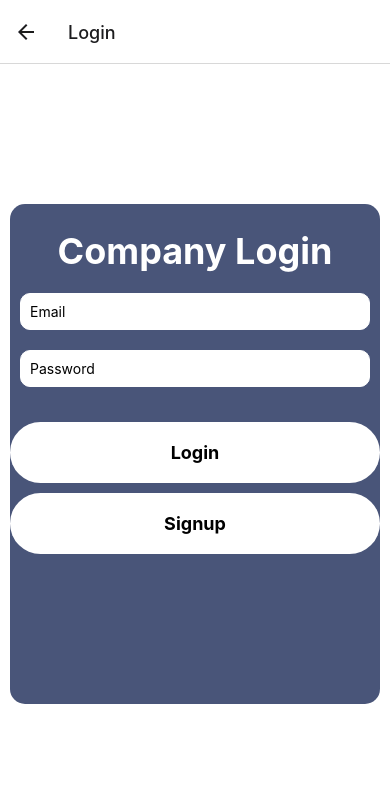
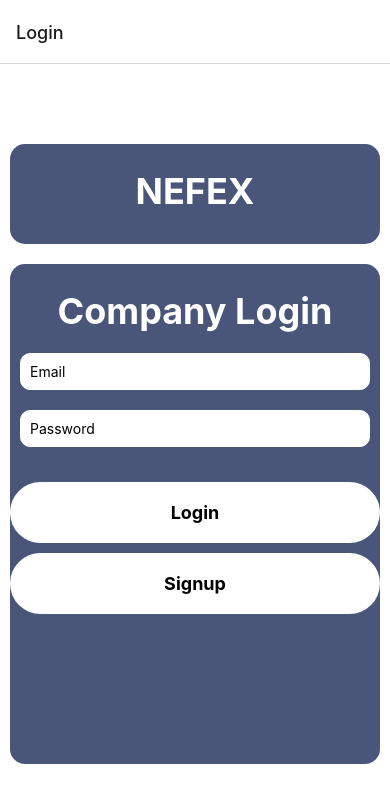
Before and after one commit to Esrefylmz/ENS492Mobile, a React Native app: screen /Login in a window 390 px wide. Shown: the top 802 px of the page. Built offline with nearby package versions, Linux system fonts and the light colour scheme.

Commit message:
Login Page NEFEX header added

```diff
--- a/App.tsx
+++ b/App.tsx
@@ -15,7 +15,7 @@ const Stack = createStackNavigator();
 export default function App() {
   return (
     <NavigationContainer>
-      <Stack.Navigator initialRouteName="Home">
+      <Stack.Navigator initialRouteName="Login">
         <Stack.Screen name="Login" component={LoginPage} />
         <Stack.Screen name="Home" component={HomePage} />
         <Stack.Screen name="New Device" component={NewDevicePage} />
--- a/pages/LoginPage.js
+++ b/pages/LoginPage.js
@@ -15,6 +15,9 @@ function LoginPage({ navigation }) {
     <>
       <StatusBar />
       <View style={styles.mainContainer}>
+      <View style={styles.headerContainer}>
+          <Header headerText={"NEFEX"} />
+      </View>
         <View style={styles.bodyContainer}>
           <Header headerText={"Company Login"} />
           <Input placeholder={"Email"} />
@@ -50,6 +53,14 @@ const styles = StyleSheet.create({
     backgroundColor: "#495579",
     alignItems: "stretch",
   },
+  headerContainer: {
+    height: 100,
+    borderRadius: 15,
+    margin: 10,
+    flexDirection: "column",
+    backgroundColor: "#495579",
+    alignItems: "stretch",
+  },
   buttonPlace: {
     margin: 20,
     alignItems: 'center',
```
